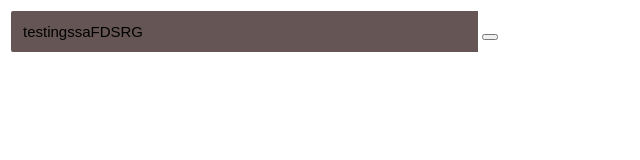
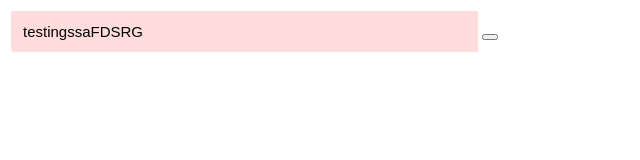
Before and after one commit to nikhilkumar80/nikhilkumar80.github.io, a website: page test.html in a window 1280 px wide. Shown: the whole page, without its empty margins (0-640 px from the left). Drawn offline with Linux system fonts and the light colour scheme.

Commit message:
Update test.html

```diff
--- a/test.html
+++ b/test.html
@@ -14,7 +14,7 @@
                     border-radius: 2px 0 0 2px;
                     vertical-align: middle;
                     font-size: 15px;
-                    background: #665555;
+                    background: #ffdddd;
                     }
           </style>
           </head>
```
